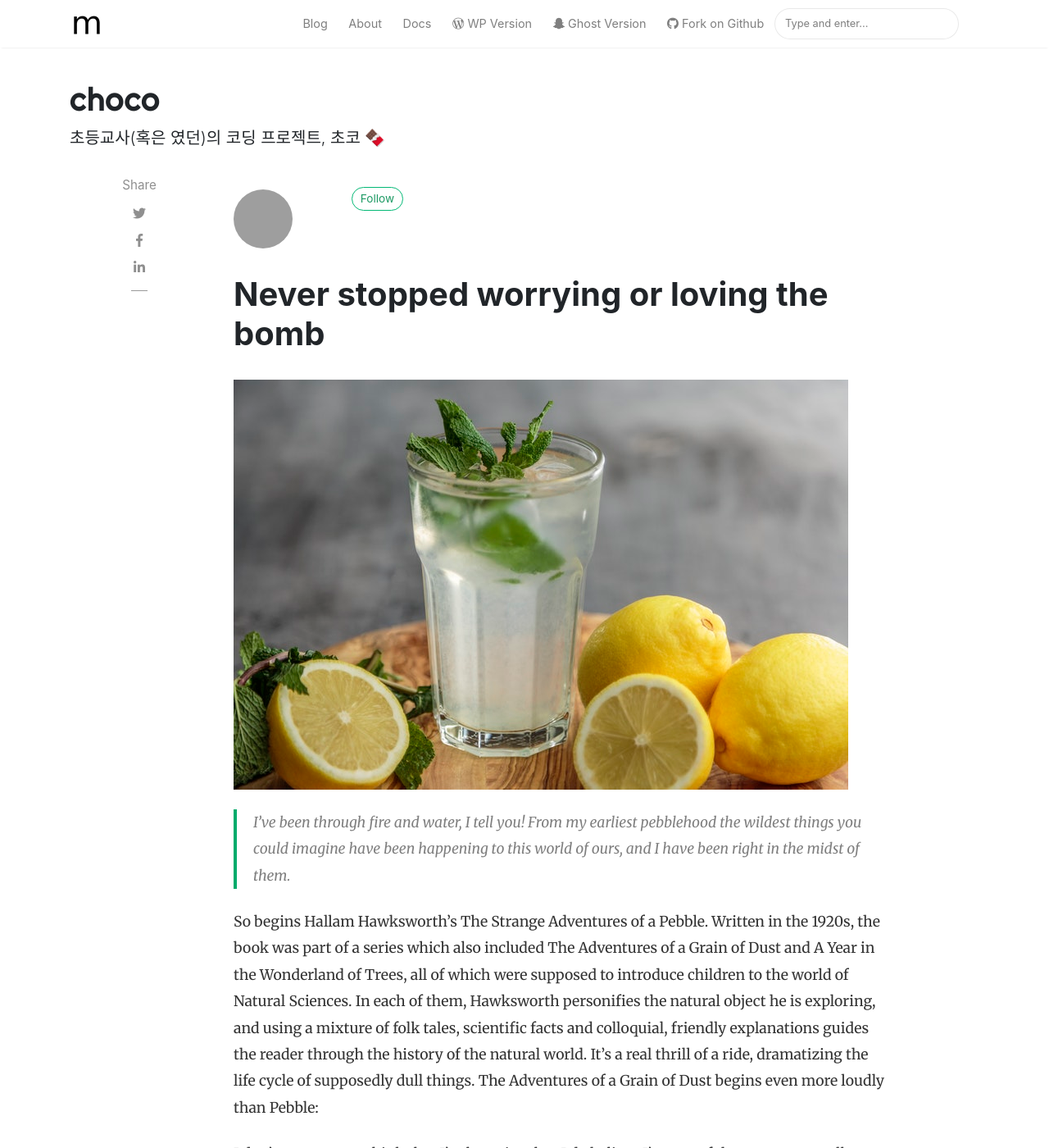
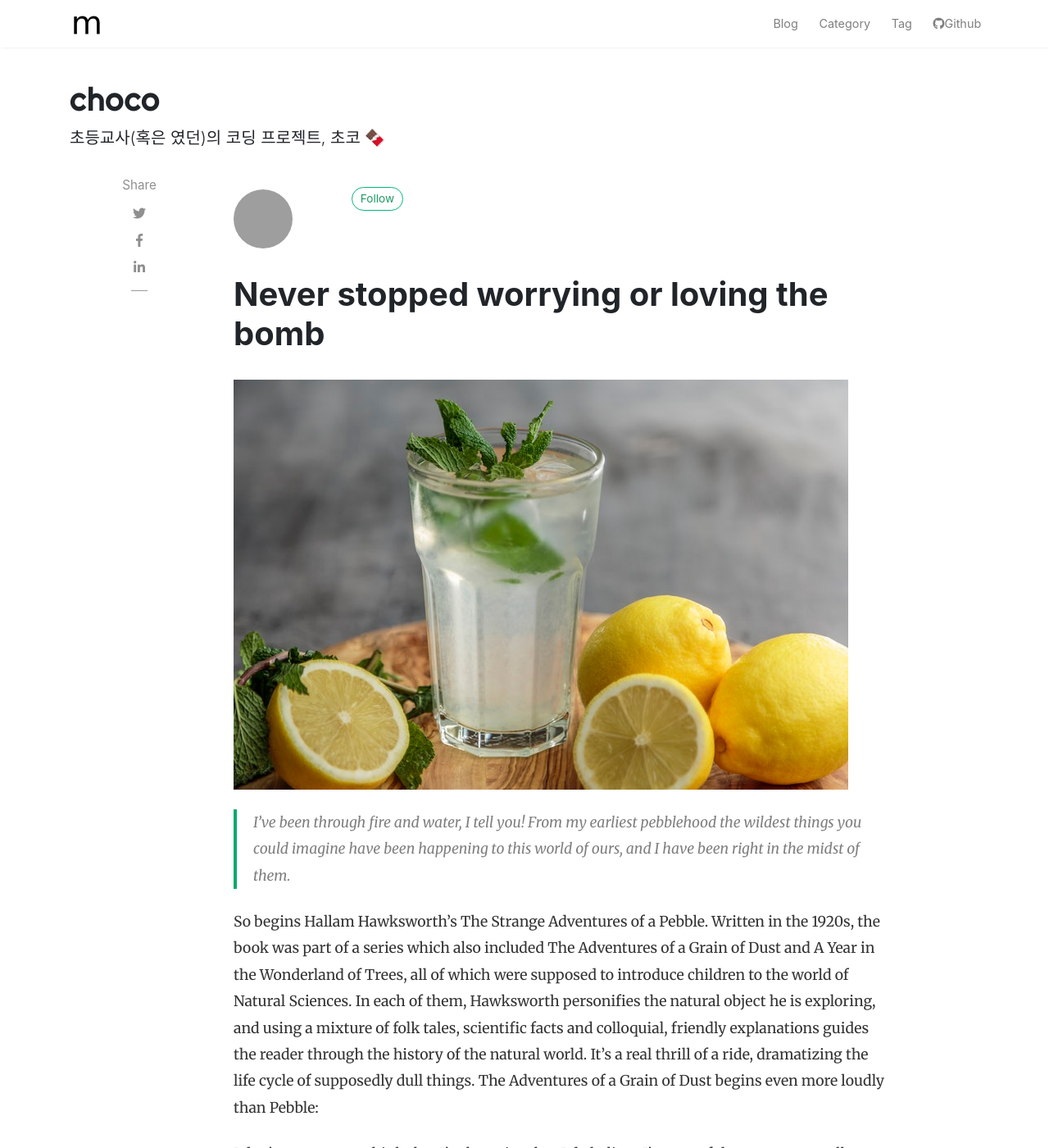
Before and after one commit to choco-team/choco-team.github.io, a Jekyll site: the page built from _posts/2018-01-12-never-stopped-worrying-never-loved-bomb.md, in a window 1280 px wide and 1400 px high. Shown: the whole window at 82% size. Built offline with Jekyll 4.4.1, drawn with Linux system fonts in a browser that asks for light colours; nearby versions of some CDN libraries; comment, search, counter and statistics services are not loaded; some of the changed text lies outside the part shown; grey boxes are pictures that could not be loaded.

Commit message:
chore: 페이지 수정

```diff
--- a/_config.yml
+++ b/_config.yml
@@ -19,6 +19,7 @@
     name: 홍동
     display_name: 홍동
     avatar: assets/images/hd-avatar.png
+    gravatar: b1cc14991db7a456fcd761680bbc8f81
     email: nlom0218.dev@gmail.com
     web: https://github.com/nlom0218
     twitter: https://twitter.com/HD__1994
--- a/_layouts/default.html
+++ b/_layouts/default.html
@@ -1,144 +1,157 @@
 <!DOCTYPE html>
 <html lang="en">
   <head>
-<meta charset="utf-8">
-<meta name="viewport" content="width=device-width, initial-scale=1, shrink-to-fit=no">
+    <meta charset="utf-8" />
+    <meta
+      name="viewport"
+      content="width=device-width, initial-scale=1, shrink-to-fit=no"
+    />
 
-<link rel="icon" href="{{ site.baseurl }}/assets/images/logo.png">
+    <link rel="icon" href="{{ site.baseurl }}/assets/images/logo.png" />
 
     <title>{{ page.title }} | {{site.name}}</title>
 
     {% seo %}
 
-<link rel="stylesheet" href="https://stackpath.bootstrapcdn.com/bootstrap/4.1.3/css/bootstrap.min.css" integrity="sha384-MCw98/SFnGE8fJT3GXwEOngsV7Zt27NXFoaoApmYm81iuXoPkFOJwJ8ERdknLPMO" crossorigin="anonymous">
+    <link
+      rel="stylesheet"
+      href="https://stackpath.bootstrapcdn.com/bootstrap/4.1.3/css/bootstrap.min.css"
+      integrity="sha384-MCw98/SFnGE8fJT3GXwEOngsV7Zt27NXFoaoApmYm81iuXoPkFOJwJ8ERdknLPMO"
+      crossorigin="anonymous"
+    />
 
-<link href="{{ site.baseurl }}/assets/css/screen.css" rel="stylesheet">
+    <link href="{{ site.baseurl }}/assets/css/screen.css" rel="stylesheet" />
 
-<link href="{{ site.baseurl }}/assets/css/main.css" rel="stylesheet">
+    <link href="{{ site.baseurl }}/assets/css/main.css" rel="stylesheet" />
 
     <script src="{{ site.baseurl }}/assets/js/jquery.min.js"></script>
-
   </head>
 
   {% if jekyll.environment == 'production' %}
   <!-- change your GA id in _config.yml -->
   <script>
-(function(i,s,o,g,r,a,m){i['GoogleAnalyticsObject']=r;i[r]=i[r]||function(){
-(i[r].q=i[r].q||[]).push(arguments)},i[r].l=1*new Date();a=s.createElement(o),
-m=s.getElementsByTagName(o)[0];a.async=1;a.src=g;m.parentNode.insertBefore(a,m)
-})(window,document,'script','//www.google-analytics.com/analytics.js','ga');
+    (function (i, s, o, g, r, a, m) {
+      i['GoogleAnalyticsObject'] = r;
+      (i[r] =
+        i[r] ||
+        function () {
+          (i[r].q = i[r].q || []).push(arguments);
+        }),
+        (i[r].l = 1 * new Date());
+      (a = s.createElement(o)), (m = s.getElementsByTagName(o)[0]);
+      a.async = 1;
+      a.src = g;
+      m.parentNode.insertBefore(a, m);
+    })(
+      window,
+      document,
+      'script',
+      '//www.google-analytics.com/analytics.js',
+      'ga'
+    );
     ga('create', '{{site.google_analytics}}', 'auto');
     ga('send', 'pageview');
   </script>
-{% endif %}
-
-{% capture layout %}{% if page.layout %}layout-{{ page.layout }}{% endif %}{% endcapture %}
+  {% endif %} {% capture layout %}{% if page.layout %}layout-{{ page.layout }}{%
+  endif %}{% endcapture %}
   <body class="{{layout}}">
     <!-- defer loading of font and font awesome -->
     <noscript id="deferred-styles">
-		<link href="https://fonts.googleapis.com/css?family=Righteous%7CMerriweather:300,300i,400,400i,700,700i" rel="stylesheet">
-		<link rel="stylesheet" href="https://use.fontawesome.com/releases/v5.0.13/css/all.css" integrity="sha384-DNOHZ68U8hZfKXOrtjWvjxusGo9WQnrNx2sqG0tfsghAvtVlRW3tvkXWZh58N9jp" crossorigin="anonymous">
+      <link
+        href="https://fonts.googleapis.com/css?family=Righteous%7CMerriweather:300,300i,400,400i,700,700i"
+        rel="stylesheet"
+      />
+      <link
+        rel="stylesheet"
+        href="https://use.fontawesome.com/releases/v5.0.13/css/all.css"
+        integrity="sha384-DNOHZ68U8hZfKXOrtjWvjxusGo9WQnrNx2sqG0tfsghAvtVlRW3tvkXWZh58N9jp"
+        crossorigin="anonymous"
+      />
     </noscript>
-
 
     <!-- Begin Menu Navigation
 ================================================== -->
-<nav class="navbar navbar-expand-lg navbar-light bg-white fixed-top mediumnavigation nav-down">
-
+    <nav
+      class="navbar navbar-expand-lg navbar-light bg-white fixed-top mediumnavigation nav-down"
+    >
       <div class="container pr-0">
-
         <!-- Begin Logo -->
         <a class="navbar-brand" href="{{ site.baseurl }}/">
-    <img src="{{ site.baseurl }}/{{ site.logo }}" alt="{{ site.name }}">
+          <img src="{{ site.baseurl }}/{{ site.logo }}" alt="{{ site.name }}" />
         </a>
         <!-- End Logo -->
 
-    <button class="navbar-toggler" type="button" data-toggle="collapse" data-target="#navbarMediumish" aria-controls="navbarSupportedContent" aria-expanded="false" aria-label="Toggle navigation">
+        <button
+          class="navbar-toggler"
+          type="button"
+          data-toggle="collapse"
+          data-target="#navbarMediumish"
+          aria-controls="navbarSupportedContent"
+          aria-expanded="false"
+          aria-label="Toggle navigation"
+        >
           <span class="navbar-toggler-icon"></span>
         </button>
 
         <div class="collapse navbar-collapse" id="navbarMediumish">
-
           <!-- Begin Menu -->
 
           <ul class="navbar-nav ml-auto">
+            {% if page.url == "/" %}
+            <li class="nav-item active">{% else %}</li>
 
-                {% if page.url == "/" %}
-                <li class="nav-item active">
-                {% else %}
             <li class="nav-item">
               {% endif %}
               <a class="nav-link" href="{{ site.baseurl }}/index.html">Blog</a>
             </li>
 
             <li class="nav-item">
-                <a class="nav-link" href="{{ site.baseurl }}/about">About</a>
+              <a class="nav-link" href="{{ site.baseurl }}/categories"
+                >Category</a
+              >
             </li>
 
             <li class="nav-item">
-                <a target="_blank" class="nav-link" href="https://bootstrapstarter.com/bootstrap-templates/template-mediumish-bootstrap-jekyll/"> Docs</a>
+              <a
+                target="_blank"
+                class="nav-link"
+                href="{{ site.baseurl }}/tags"
+              >
+                Tag</a
+              >
             </li>
 
             <li class="nav-item">
-                <a target="_blank" class="nav-link" href="https://www.wowthemes.net/themes/mediumish-wordpress/"><i class="fab fa-wordpress-simple"></i> WP Version</a>
+              <a
+                target="_blank"
+                class="nav-link"
+                href="https://github.com/choco-team"
+                ><i class="fab fa-github"></i>Github</a
+              >
             </li>
-
-                <li class="nav-item">
-                <a target="_blank" class="nav-link" href="https://www.wowthemes.net/themes/mediumish-ghost/"><i class="fab fa-snapchat-ghost"></i> Ghost Version</a>
-                </li>
-
-                <li class="nav-item">
-                <a target="_blank" class="nav-link" href="https://github.com/wowthemesnet/mediumish-theme-jekyll"><i class="fab fa-github"></i> Fork on Github</a>
-                </li>
-
-                {% include search-lunr.html %}
-
           </ul>
 
           <!-- End Menu -->
-
         </div>
-
       </div>
     </nav>
     <!-- End Navigation
 ================================================== -->
 
     <div class="site-content">
-
       <div class="container">
-
         <!-- Site Title
 ================================================== -->
         <div class="mainheading">
           <h1 class="sitetitle">{{ site.name }}</h1>
-    <p class="lead">
-        {{ site.description }}
-    </p>
+          <p class="lead">{{ site.description }}</p>
         </div>
 
         <!-- Content
 ================================================== -->
-<div class="main-content">
-    {{ content }}
-</div>
+        <div class="main-content">{{ content }}</div>
 
-{% if site.mailchimp-list %}
-<!-- Bottom Alert Bar
-================================================== -->
-<div class="alertbar">
-	<div class="container text-center">
-		<span><img src="{{ site.baseurl }}/{{ site.logo }}" alt="{{site.title}}"> &nbsp; Never miss a <b>story</b> from us, subscribe to our newsletter</span>
-        <form action="{{site.mailchimp-list}}" method="post" name="mc-embedded-subscribe-form" class="wj-contact-form validate" target="_blank" novalidate>
-            <div class="mc-field-group">
-            <input type="email" placeholder="Email" name="EMAIL" class="required email" id="mce-EMAIL" autocomplete="on" required>
-            <input type="submit" value="Subscribe" name="subscribe" class="heart">
-            </div>
-        </form>
-	</div>
-</div>
-{% endif %}
-
+        {% if site.mailchimp-list %} {% endif %}
       </div>
 
       <!-- Categories Jumbotron
@@ -146,22 +159,30 @@
       <div class="jumbotron fortags">
         <div class="d-md-flex h-100">
           <div class="col-md-4 transpdark align-self-center text-center h-100">
-            <div class="d-md-flex align-items-center justify-content-center h-100">
-                <h2 class="d-md-block align-self-center py-1 font-weight-light">Explore <span class="d-none d-md-inline">→</span></h2>
+            <div
+              class="d-md-flex align-items-center justify-content-center h-100"
+            >
+              <h2 class="d-md-block align-self-center py-1 font-weight-light">
+                Explore <span class="d-none d-md-inline">→</span>
+              </h2>
             </div>
           </div>
           <div class="col-md-8 p-5 align-self-center text-center">
-            {% assign categories_list = site.categories %}
-            {% if categories_list.first[0] == null %}
-                {% for category in categories_list %}
-                    <a class="mt-1 mb-1" href="{{site.baseurl}}/categories#{{ category | url_escape | strip | replace: ' ', '-' }}">{{ category | camelcase }} ({{ site.tags[category].size }})</a>
-                {% endfor %}
-            {% else %}
-                {% for category in categories_list %}
-                    <a class="mt-1 mb-1" href="{{site.baseurl}}/categories#{{ category[0] | url_escape | strip | replace: ' ', '-' }}">{{ category[0] | camelcase }} ({{ category[1].size }})</a>
-                {% endfor %}
-            {% endif %}
-            {% assign categories_list = nil %}
+            {% assign categories_list = site.categories %} {% if
+            categories_list.first[0] == null %} {% for category in
+            categories_list %}
+            <a
+              class="mt-1 mb-1"
+              href="{{site.baseurl}}/categories#{{ category | url_escape | strip | replace: ' ', '-' }}"
+              >{{ category | camelcase }} ({{ site.tags[category].size }})</a
+            >
+            {% endfor %} {% else %} {% for category in categories_list %}
+            <a
+              class="mt-1 mb-1"
+              href="{{site.baseurl}}/categories#{{ category[0] | url_escape | strip | replace: ' ', '-' }}"
+              >{{ category[0] | camelcase }} ({{ category[1].size }})</a
+            >
+            {% endfor %} {% endif %} {% assign categories_list = nil %}
           </div>
         </div>
       </div>
@@ -174,23 +195,28 @@
             <div class="col-md-6 col-sm-6 text-center text-lg-left">
               Copyright © {{ site.time | date: "%Y" }} {{ site.name }}
             </div>
-            <div class="col-md-6 col-sm-6 text-center text-lg-right">
-                <a target="_blank" href="https://www.wowthemes.net/mediumish-free-jekyll-template/">Mediumish Jekyll Theme</a> by WowThemes.net
-            </div>
           </div>
         </div>
       </footer>
       <!-- End Footer
 ================================================== -->
-
-</div> <!-- /.site-content -->
+    </div>
+    <!-- /.site-content -->
 
     <!-- Scripts
 ================================================== -->
 
-<script src="https://cdnjs.cloudflare.com/ajax/libs/popper.js/1.14.6/umd/popper.min.js" integrity="sha384-wHAiFfRlMFy6i5SRaxvfOCifBUQy1xHdJ/yoi7FRNXMRBu5WHdZYu1hA6ZOblgut" crossorigin="anonymous"></script>
+    <script
+      src="https://cdnjs.cloudflare.com/ajax/libs/popper.js/1.14.6/umd/popper.min.js"
+      integrity="sha384-wHAiFfRlMFy6i5SRaxvfOCifBUQy1xHdJ/yoi7FRNXMRBu5WHdZYu1hA6ZOblgut"
+      crossorigin="anonymous"
+    ></script>
 
-<script src="https://stackpath.bootstrapcdn.com/bootstrap/4.2.1/js/bootstrap.min.js" integrity="sha384-B0UglyR+jN6CkvvICOB2joaf5I4l3gm9GU6Hc1og6Ls7i6U/mkkaduKaBhlAXv9k" crossorigin="anonymous"></script>
+    <script
+      src="https://stackpath.bootstrapcdn.com/bootstrap/4.2.1/js/bootstrap.min.js"
+      integrity="sha384-B0UglyR+jN6CkvvICOB2joaf5I4l3gm9GU6Hc1og6Ls7i6U/mkkaduKaBhlAXv9k"
+      crossorigin="anonymous"
+    ></script>
 
     <script src="{{ site.baseurl }}/assets/js/mediumish.js"></script>
 
--- a/_layouts/post.html
+++ b/_layouts/post.html
@@ -33,7 +33,7 @@
                     </div>
                     <div class="col-xs-12 col-md-9 col-lg-10 text-center text-md-left">
                         <a target="_blank" class="link-dark" href="{{ author.web }}">{{ author.display_name }}</a><a target="_blank" href="{{ author.twitter }}" class="btn follow">Follow</a>
-                        <span class="author-description">{{ author.description }}</span>
+                        <div class="author-description">{{ author.description }}</div>
                     </div>
                 </div>
                 {% endif %}
--- a/_posts/2018-01-12-never-stopped-worrying-never-loved-bomb.md
+++ b/_posts/2018-01-12-never-stopped-worrying-never-loved-bomb.md
@@ -1,10 +1,11 @@
 ---
 layout: post
-title:  "Never stopped worrying or loving the bomb"
+title: 'Never stopped worrying or loving the bomb'
 author: sal
-categories: [ Jekyll ]
+categories: [Jekyll]
 image: assets/images/14.jpg
 ---
+
 > I’ve been through fire and water, I tell you! From my earliest pebblehood the wildest things you could imagine have been happening to this world of ours, and I have been right in the midst of them.
 
 So begins Hallam Hawksworth’s The Strange Adventures of a Pebble. Written in the 1920s, the book was part of a series which also included The Adventures of a Grain of Dust and A Year in the Wonderland of Trees, all of which were supposed to introduce children to the world of Natural Sciences. In each of them, Hawksworth personifies the natural object he is exploring, and using a mixture of folk tales, scientific facts and colloquial, friendly explanations guides the reader through the history of the natural world. It’s a real thrill of a ride, dramatizing the life cycle of supposedly dull things. The Adventures of a Grain of Dust begins even more loudly than Pebble:
```
Also changed, not shown: other parts of _layouts/default.html (+4 -2 lines), assets/images/hd-avatar.png (renamed from assets/images/hd-avatar.jpeg). Lines whose indentation alone changed are shown as unchanged.
